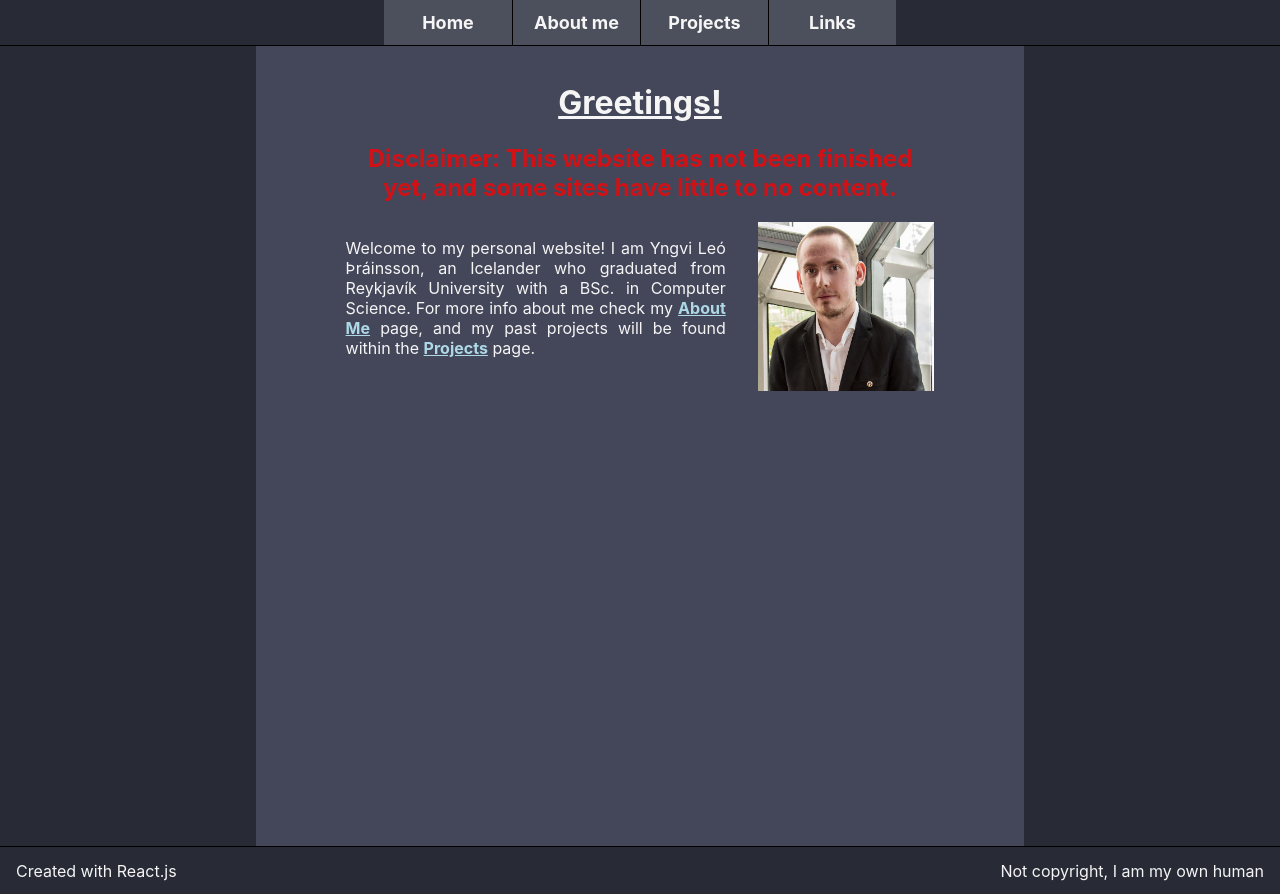
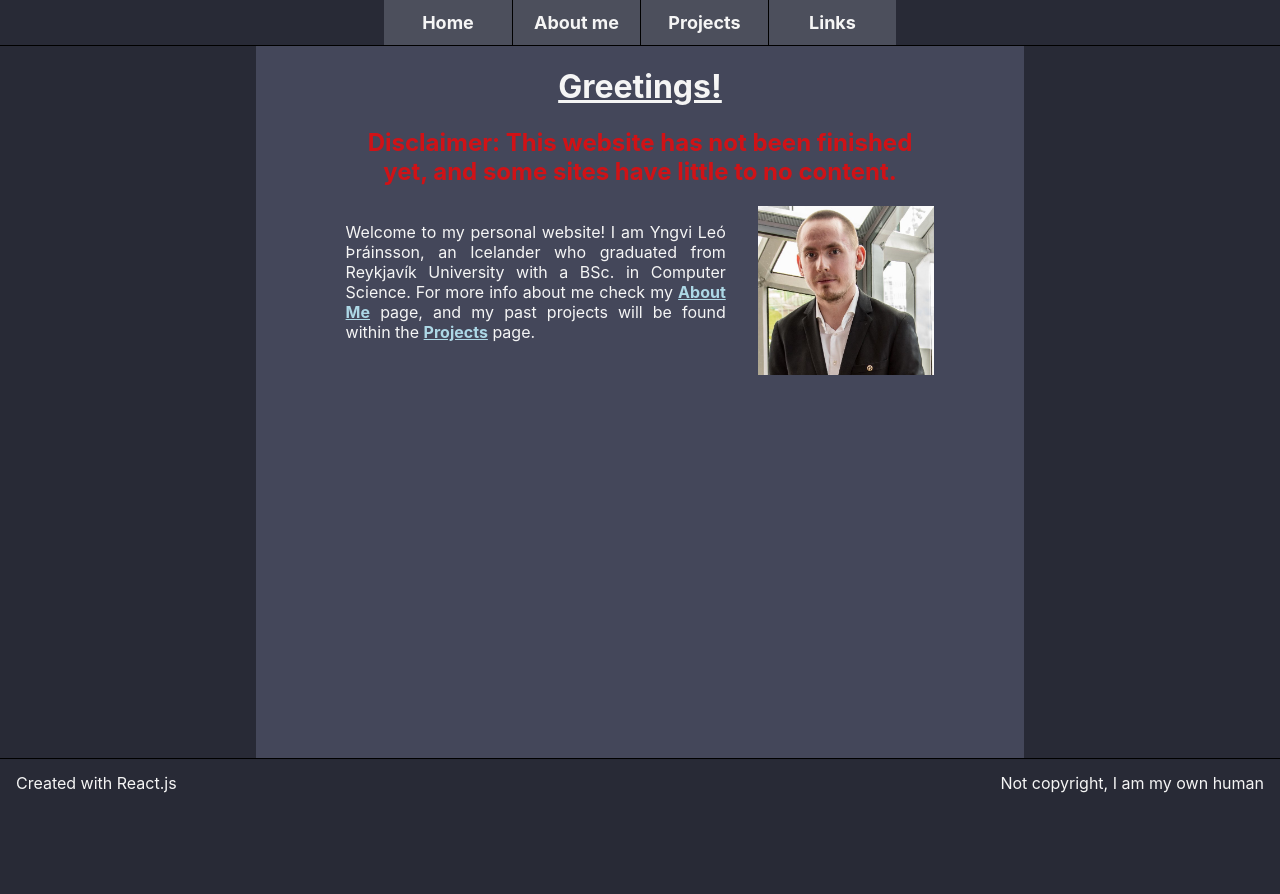
Before and after one commit to DonNinja/ylth, a React (Create React App) app: page / in a window 1280 px wide. After the commit the page ends 806 px from the top, so only its background shows below. Built offline with nearby package versions, Linux system fonts and the light colour scheme.

Commit message:
Made some styling changes

```diff
--- a/src/components/projects.tsx
+++ b/src/components/projects.tsx
@@ -12,7 +12,7 @@ function Project(title: string, description: string, link: string, githubLink: s
         <section className="project">
             <h2 className="projectTitle"><a href={link} rel="noreferrer" target="_blank"> {title} </a></h2>
             <div className="projectDetails" style={
-                // reverse row direction for every other project
+                // Reverse row direction for every other project
                 i % 2 === 1 ?
                     { flexDirection: "row-reverse" } :
                     {}
@@ -21,6 +21,7 @@ function Project(title: string, description: string, link: string, githubLink: s
                     <p className="projectDescription" dangerouslySetInnerHTML={{ __html: description }}></p>
                     <p className="projectLink"><a href={link} rel="noreferrer" target="_blank">See the project</a> |&nbsp;
                         {
+                            // If no GitHub link given, assume repo is private
                             githubLink !== "" ?
                                 <a href={githubLink} target="_blank" rel="noreferrer">See the GitHub repo</a>
                                 :
--- a/src/styles/App.css
+++ b/src/styles/App.css
@@ -21,11 +21,11 @@ a:visited {
 }
 
 .container {
-    min-height: 100vh;
+    min-height: 89vh;
     display: flex;
     flex-wrap: wrap;
     width: 60vw;
-    padding: 1em;
+    padding: 0 1em;
     margin: 0 auto;
     background-color: var(--containerColour);
 }
--- a/src/styles/about.css
+++ b/src/styles/about.css
@@ -3,7 +3,7 @@
 }
 
 .studyObject:nth-child(n+2) {
-    padding-top: 2em;
+    padding-top: .5rem;
 }
 
 .studyTitle {
```
